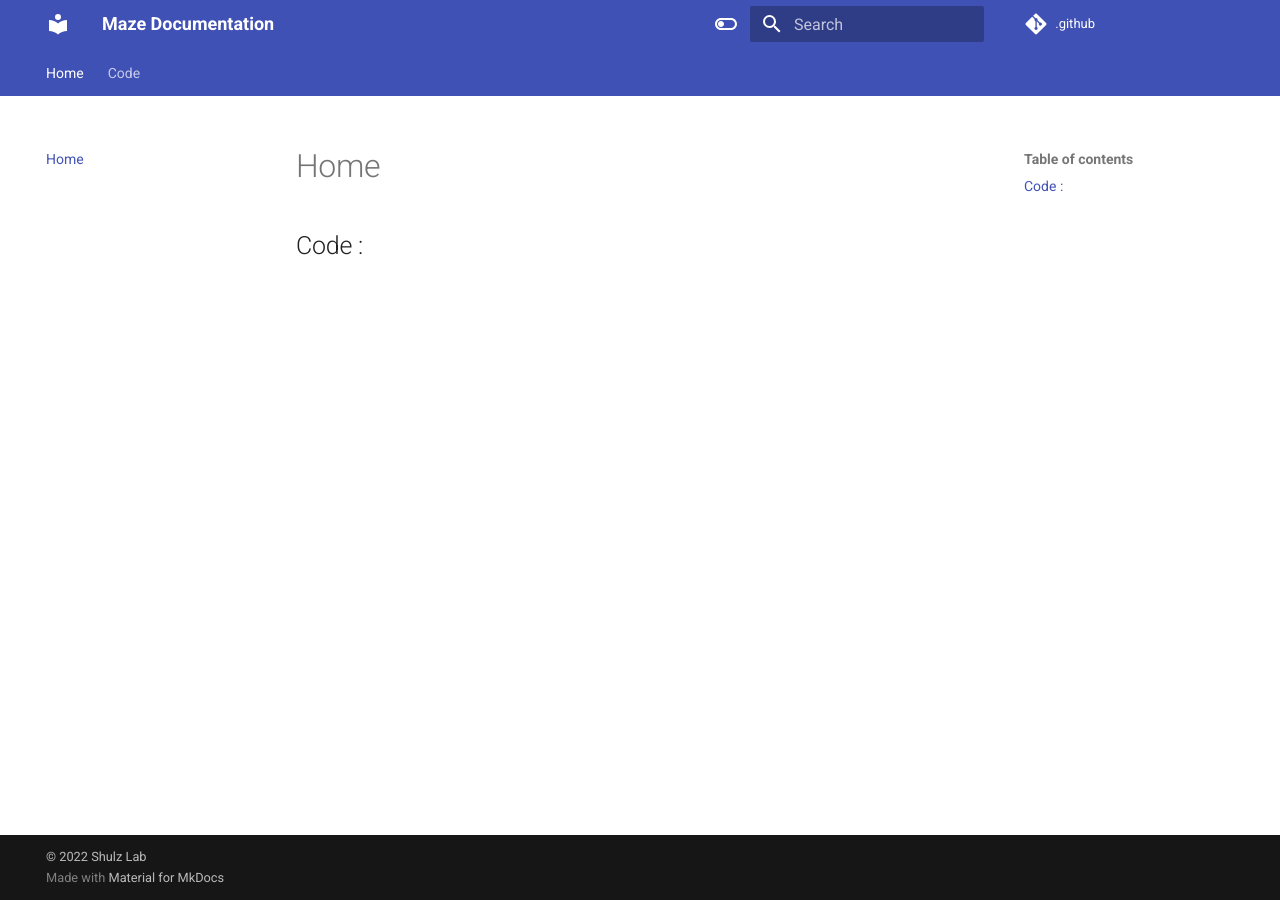
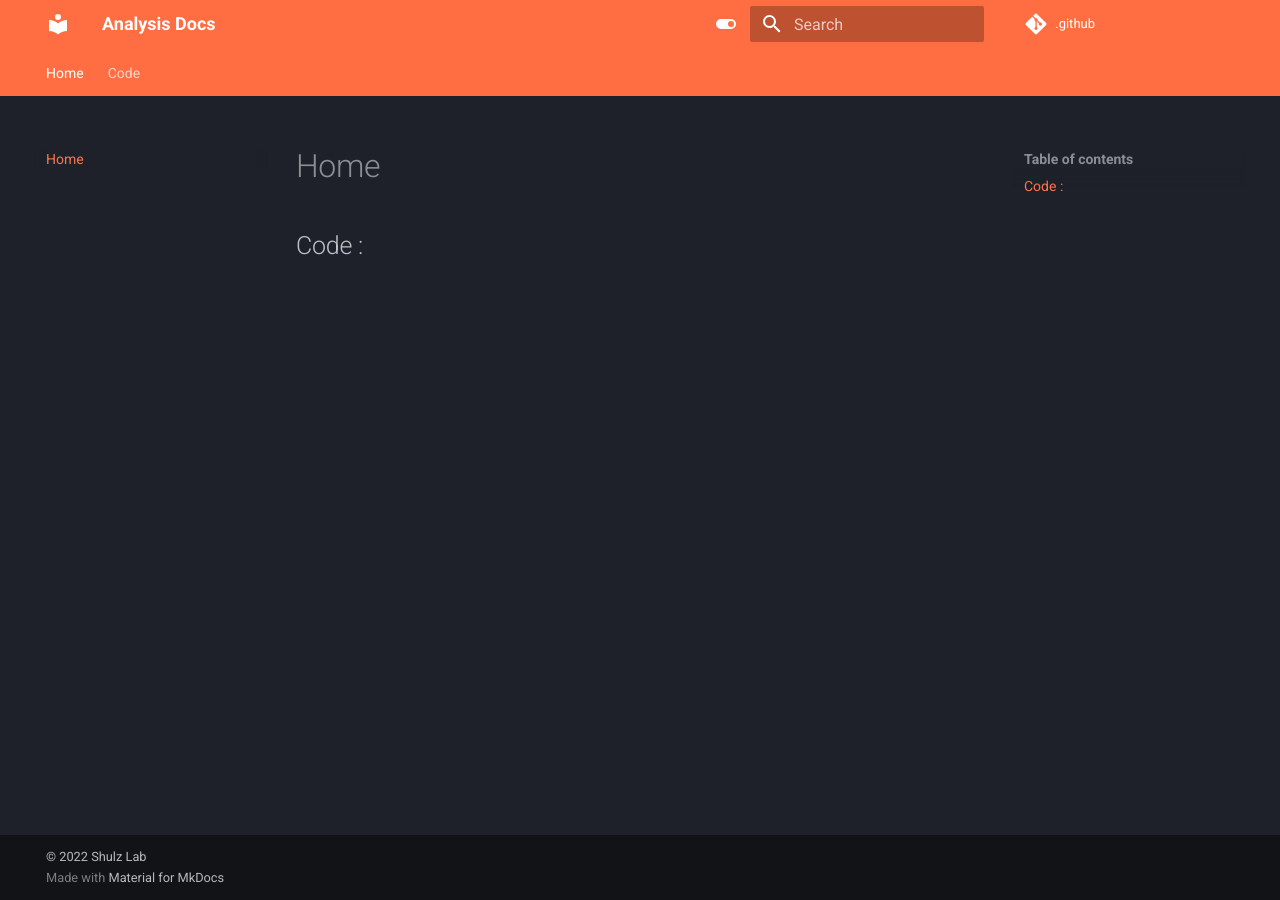
Before and after one commit to FreelyMovingAnalysis/.github, an MkDocs documentation site: the page built from docs/index.md, in a window 1280 px wide. Built offline with MkDocs 1.6.1 and Material for MkDocs 9.7.7, drawn with Linux system fonts in a browser that asks for light colours; comment, search, counter and statistics services are not loaded.

Commit message:
Update mkdocs.yml

```diff
--- a/mkdocs.yml
+++ b/mkdocs.yml
@@ -1,15 +1,15 @@
 # Project information
-site_name: Maze Documentation
-site_description: 'Analysis Documentation'
+site_name: Analysis Docs
+site_description: 'Analysis Docs'
 site_author: 'Timothe'
-site_url: 'https://FreelyMovingSetup.github.io/Documentation_center'
+site_url: 'https://Freelymovinganalysis.github.io/.github/index.html'
 
 # Copyright
 copyright: '&copy; 2022 Shulz Lab'
 
 # Repository
 repo_name: '.github'
-repo_url: 'https://github.com/FreelyMovingSetup/Documentation_center'
+repo_url: 'https://github.com/FreelyMovingAnalysis/.github'
 edit_uri: ''
 
 use_directory_urls: false
@@ -19,16 +19,16 @@ docs_dir: 'docs'
 theme:
     name : material
     palette:
-      - scheme: default
-        toggle:
-          icon: material/toggle-switch-off-outline
-          name: Switch to dark mode
       - scheme: slate
         primary: deep orange
         accent: teal
         toggle:
           icon: material/toggle-switch
           name: Switch to light mode
+      - scheme: default
+        toggle:
+          icon: material/toggle-switch-off-outline
+          name: Switch to dark mode
 
     features:
         - navigation.tabs
```
